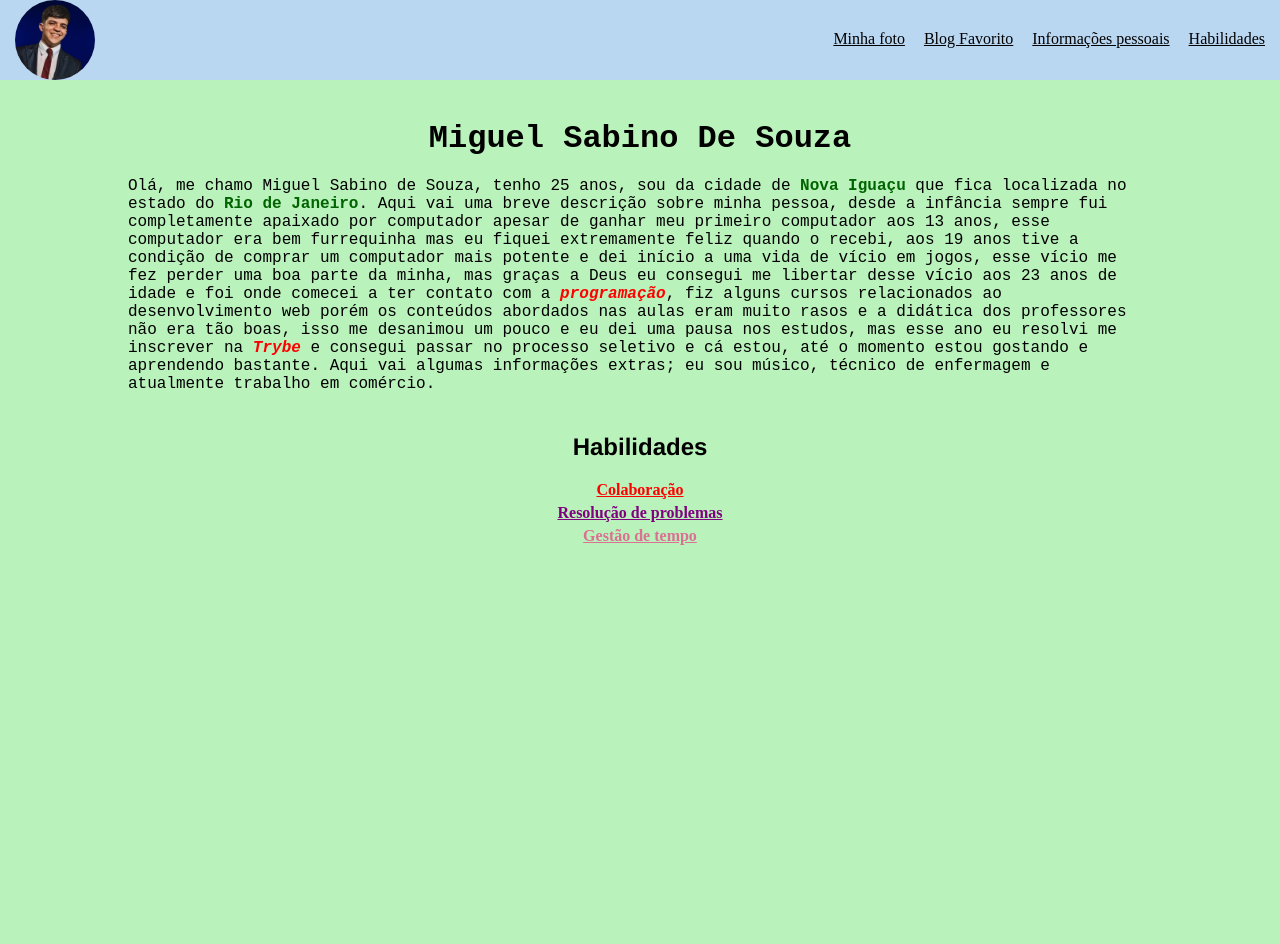
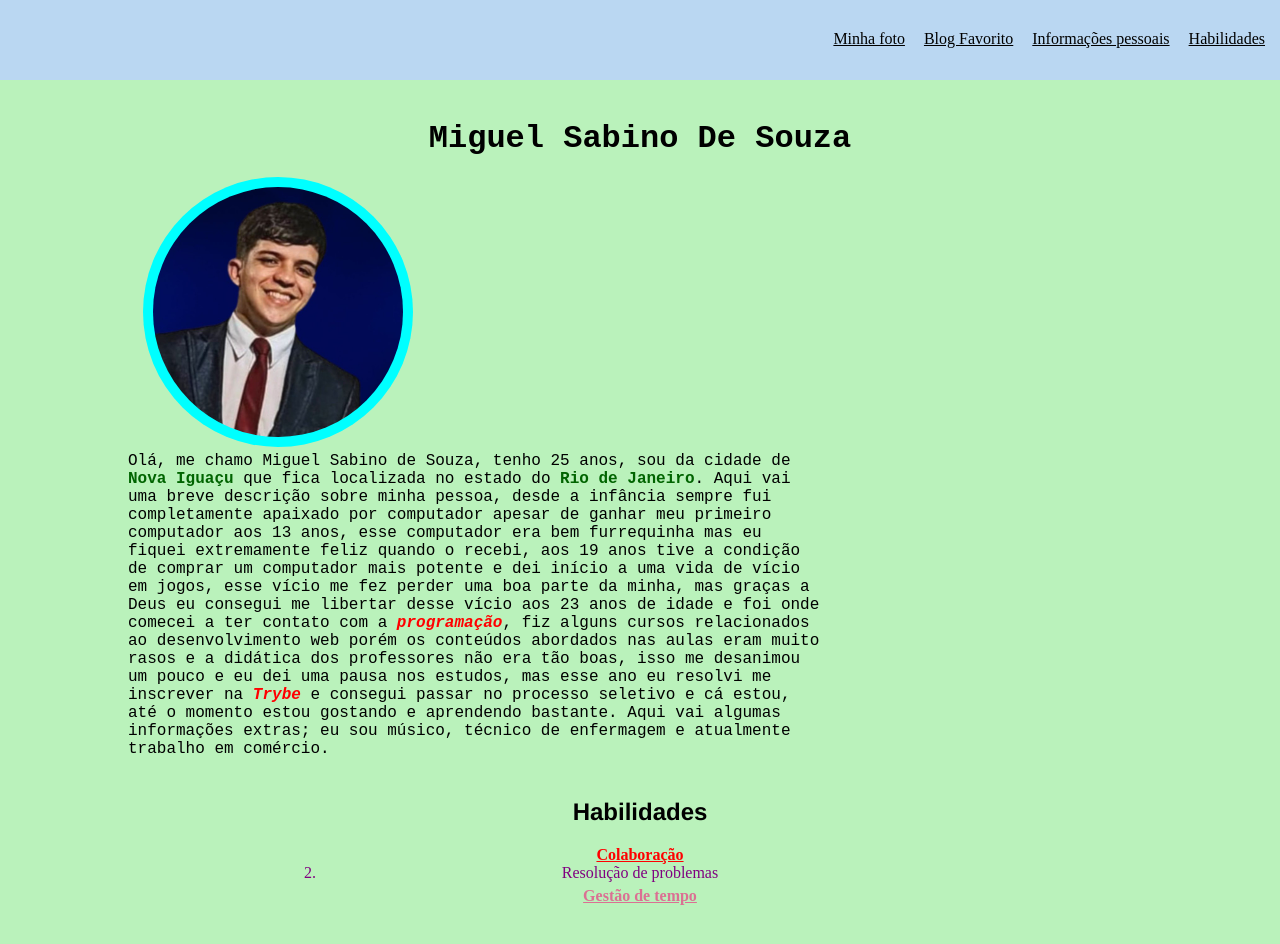
Before and after one commit to miguelsabino25/miguelsabino25.github.io, a plain HTML site: page index.html in a window 1280 px wide. Before the commit the page ends 800 px from the top, so only its background shows below. Drawn offline with Linux system fonts and the light colour scheme.

Commit message:
Modifica elementos no arquivo style.css

```diff
--- a/index.html
+++ b/index.html
@@ -8,7 +8,6 @@
 <body>
     <!-- Seção 1 -->
     <div id="secao1">
-        <img id="foto-pessoal" src="./1675209090925.jpeg" alt="homem branco, vestindo um terno azul.">
         <ul>
             <li><a href="#foto-pessoal">Minha foto</a></li>
             <li><a href="https://www.einerd.com.br/">Blog Favorito</a></li>
@@ -22,6 +21,8 @@
 
     <div id="secao2">
         <h1>Miguel Sabino De Souza</h1>
+
+        <img id="foto-pessoal" src="./1675209090925.jpeg" alt="homem branco, vestindo um terno azul.">
 
         <p>Olá, me chamo Miguel Sabino de Souza, tenho 25 anos, sou da cidade de <strong>Nova Iguaçu</strong> que fica localizada no estado do <strong>Rio de Janeiro</strong>. Aqui vai uma breve descrição sobre minha pessoa, desde a infância sempre fui completamente apaixado por computador apesar de ganhar meu primeiro computador aos 13 anos, esse computador era bem furrequinha mas eu fiquei extremamente feliz quando o recebi, aos 19 anos tive a condição de comprar um computador mais potente e dei início a uma vida de vício em jogos, esse vício me fez perder uma boa parte da minha, mas graças a Deus eu consegui me libertar desse vício aos 23 anos de idade e foi onde comecei a ter contato com a <em>programação</em>, fiz alguns cursos relacionados ao desenvolvimento web porém os conteúdos abordados nas aulas eram muito rasos e a didática dos professores não era tão boas, isso me desanimou um pouco e eu dei uma pausa nos estudos, mas esse ano eu resolvi me inscrever na <em>Trybe</em> e consegui passar no processo seletivo e cá estou, até o momento estou gostando e aprendendo bastante. Aqui vai algumas informações extras; eu sou músico, técnico de enfermagem e atualmente trabalho em comércio.</p>
     </div>
--- a/style.css
+++ b/style.css
@@ -12,11 +12,6 @@ body {
     height: 80px;
 }
 
-#secao1 img {
-    width: 80px;
-    border-radius: 100%;
-    margin-left: 15px;
-}
 
 #secao1 ul {
     display: inline;
@@ -44,6 +39,20 @@ body {
     text-align: center;
 }
 
+#secao2 img {
+    width: 250px;
+    border-radius: 100%;
+    margin-left: 15px;
+    margin-right: 50px;
+    padding: 10px;
+    background-color: aqua;
+}
+
+#secao2 p {
+    width: 700px;
+    display: inline-block;
+}
+
 #secao2 strong {
     color: darkgreen;
 }
@@ -64,7 +73,11 @@ body {
     font-family: 'Franklin Gothic Medium', 'Arial Narrow', Arial, sans-serif;
 }
 
-#secao3 li {
+#secao3 ol {
+    margin-bottom: 50px;
+}
+
+#secao3 li:nth-child(odd) {
     list-style: none;
     margin-top: 5px;
     font-weight: bold;
```
